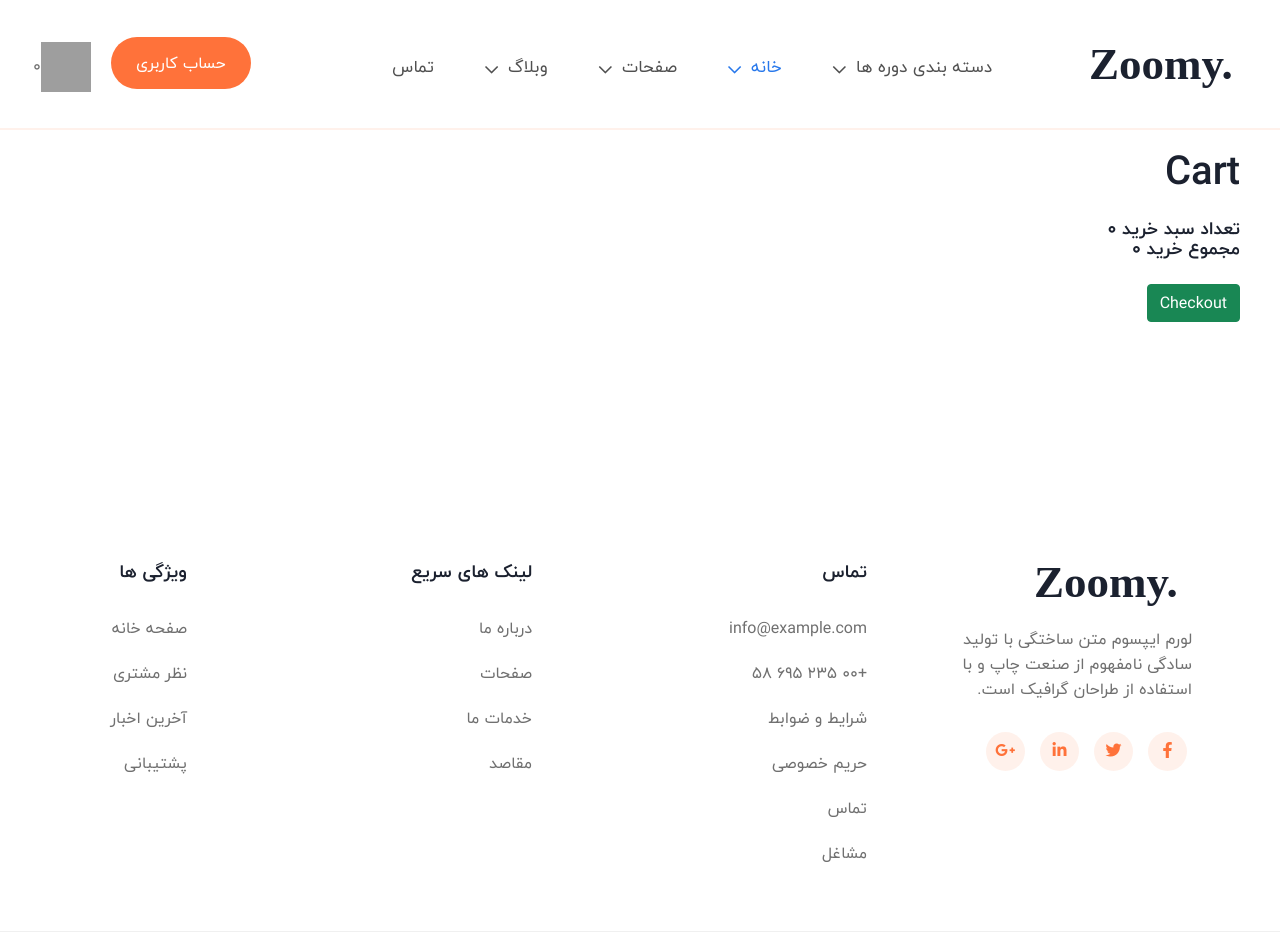
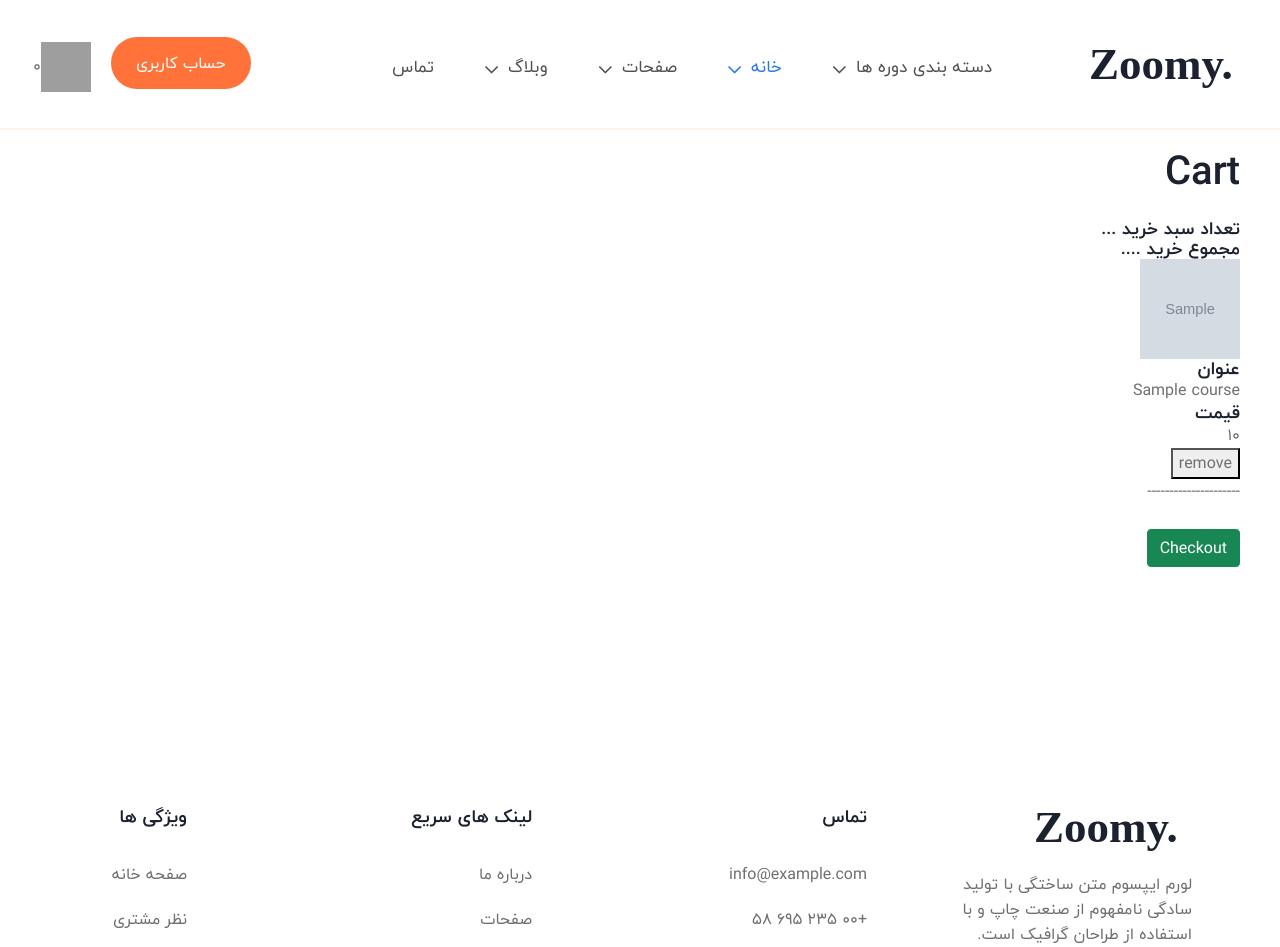
Before and after one commit to mbinfodevelopers/video-membership, a Django app: page /order/cart/ in a window 1280 px wide. Shown: the part 40-987 px from the top of the page. Run offline with Django 4.2, Linux system fonts and the light colour scheme; a user stored in the database is signed in; tables that the repository leaves empty hold one stand-in row (values such as "Sample post"); grey boxes marked "Sample" are stand-in pictures; some libraries are stand-ins or nearby versions; grey boxes are pictures that could not be loaded.

Commit message:
order part 7 (create and test)

```diff
--- a/src/order/urls.py
+++ b/src/order/urls.py
@@ -5,8 +5,10 @@ app_name = 'order'
 
 urlpatterns = [
     path('', views.order, name='order'),
-    path('cart/', views.cart, name='cart'),
+    # path('cart/', views.cart, name='cart'),
+    path('cart/', views.viewcart, name='cart'),
     path('checkout/', views.checkout, name='checkout'),
     # path('update_item/', views.update_item, name='update_item'),
-    path('add-to-cart/', views.addtocart, name='add-to-card')
+    path('add-to-cart/', views.addtocart, name='add-to-card'),
+    path('delete-cart-item', views.delete_cart_item, name='delete-cart-item')
 ]
--- a/src/order/views.py
+++ b/src/order/views.py
@@ -27,24 +27,43 @@ def order(request):
     context['cartItems'] = cartItems
     return render(request, 'store/order.html', context)
 
+def viewcart(request):
+    context = {}
+    cart = Cart.objects.filter(user=request.user)
+    context['cart'] = cart
+    return render(request, 'store/cart.html', context)
 
-def cart(request):
-    context = {}
-    if request.user.is_authenticated:
-        current_user = request.user
+def delete_cart_item(request):
+    if request.method == 'POST':
+        if request.user.is_authenticated:
+            course_id = int(request.POST.get('course_id'))
+            if Cart.objects.filter(user=request.user, course_id=course_id):
+                cartitem = Cart.objects.get(course_id=course_id, user=request.user)
+                cartitem.delete()
 
-        # return all objects from OrderItem's model
-        order, created = Order.objects.get_or_create(user=current_user, is_paid=False)
-        items = order.orderitem_set.all()
-    else:
-        items = []
+                return JsonResponse({'status': "Deleted Successfully"})
+        else:
+            return JsonResponse({'status': "Login to continue"})
+    return redirect('/')
 
-        # if user is not authenticated (fix later)
-        order = {'get_cart_total': 0, 'get_cart_items': 0}
 
-    context['items'] = items
-    context['order'] = order
-    return render(request, 'store/cart.html', context)
+# def cart(request):
+#     context = {}
+#     if request.user.is_authenticated:
+#         current_user = request.user
+#
+#         # return all objects from OrderItem's model
+#         order, created = Order.objects.get_or_create(user=current_user, is_paid=False)
+#         items = order.orderitem_set.all()
+#     else:
+#         items = []
+#
+#         # if user is not authenticated (fix later)
+#         order = {'get_cart_total': 0, 'get_cart_items': 0}
+#
+#     context['items'] = items
+#     context['order'] = order
+#     return render(request, 'store/cart.html', context)
 
 
 def checkout(request):
--- a/src/static/main/js/cart.js
+++ b/src/static/main/js/cart.js
@@ -34,7 +34,7 @@
 //             location.reload()
 //             })
 // }
-console.log('salam');
+
 $('.addToCartBtn').click(function (e){
    e.preventDefault();
 
@@ -56,3 +56,24 @@ $('.addToCartBtn').click(function (e){
       }
    })
 });
+
+$('.delete-cart-item').click(function (e){
+   e.preventDefault();
+
+   var course_id = $('.course_id').val();
+   var token = $('input[name=csrfmiddlewaretoken]').val();
+
+   $.ajax({
+      method: "POST",
+      url: '/order/delete-cart-item',
+      data: {
+         'course_id': course_id,
+         csrfmiddlewaretoken: token
+      },
+      success: function (response) {
+         // alertify.success(response.status)
+         $('.cart-data').load(location.href + " .cart-data")
+      }
+   })
+
+});
--- a/src/templates/store/cart.html
+++ b/src/templates/store/cart.html
@@ -3,21 +3,26 @@
 
 {% block content %}
 
-<section style="margin: 40px" class="feature-course pt-150 pb-130 pt-md-95 pb-md-80 pt-xs-95 pb-xs-8">
+<section style="margin: 40px" class="feature-course pt-150 pb-130 pt-md-95 pb-md-80 pt-xs-95 pb-xs-8 cart-data">
     <h1>Cart</h1>
     <br>
-    <h5>تعداد سبد خرید<span> {{ order.get_cart_items }}</span></h5>
-    <h5>مجموع خرید<span> {{ order.get_cart_total }}</span></h5>
+    <h5>تعداد سبد خرید<span> ... </span></h5>
+    <h5>مجموع خرید<span> .... </span></h5>
+       {% if cart %}
+            {% for item in cart %}
+                <input type="hidden" class="course_id" value="{{ item.course.id }}">
+                {% csrf_token %}
+                <img width="100px" height="100px" src="{{ item.course.image.url }}">
+                <h5>عنوان</h5>{{ item.course.title }}
+                <h5>قیمت</h5>{{ item.course.price }} <br>
+{#                <img class="update-cart" data-course="{{ item.course.id }}" data-action="remove" src="{% static '' %}assets/img/icon/remove_item.png"/>#}
+                <button class="delete-cart-item">remove</button>
 
-    {% for item in items %}
-        <img width="100px" height="100px" src="{{ item.course.image.url }}">
-        <h5>عنوان</h5>{{ item.course.title }}
-        <h5>قیمت</h5>{{ item.course.price }} <br>
-        <img class="update-cart" data-course="{{ item.course.id }}" data-action="remove" src="{% static '' %}assets/img/icon/remove_item.png"/>
-
-        <p>---------------------</p>
-    {% endfor %}
-
+                <p>---------------------</p>
+            {% endfor %}
+        {% else %}
+            <h1>Your cart is empty</h1>
+        {% endif %}
     <br>
     <a class="btn btn-success" href="{% url 'order:checkout' %}">Checkout</a>
 </section>
```
